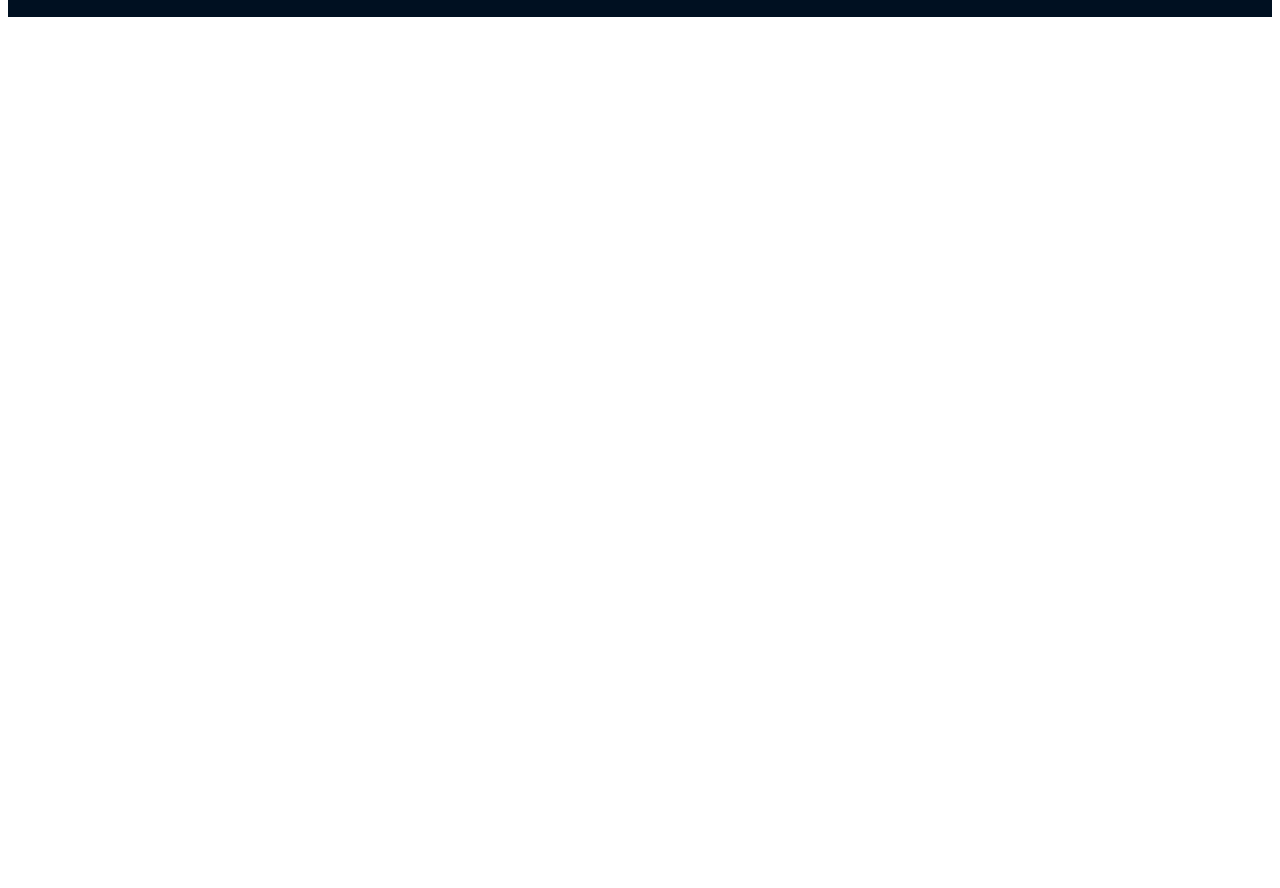
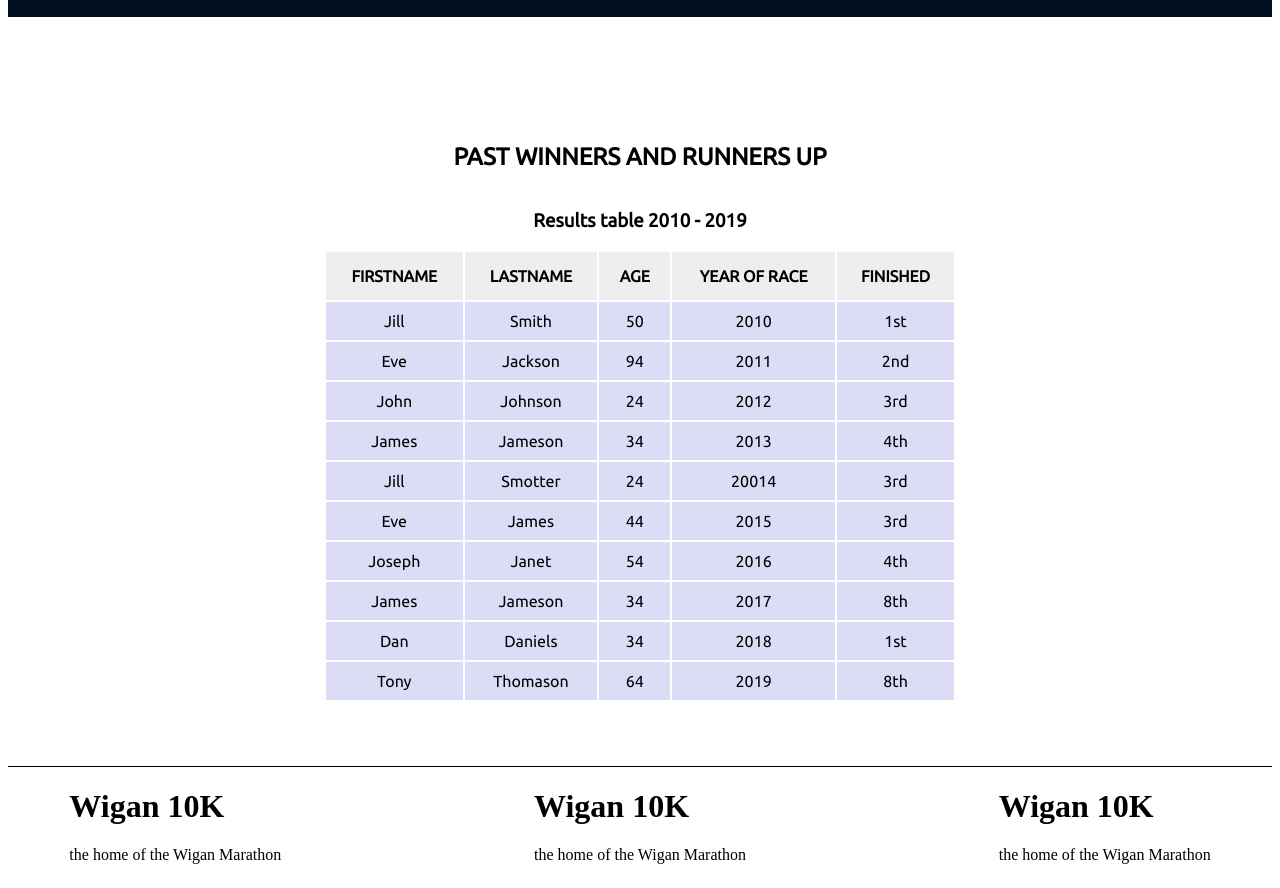
Before and after one commit to RyBrockers/wigan-coders-website, a plain HTML site: page public/examples/marathon.html in a window 1280 px wide. Shown: the part 980-1868 px from the top of the page. Before the commit the page ends 1123 px from the top, so only its background shows below. Drawn offline with Linux system fonts and the light colour scheme.

Commit message:
more work on marathon page

```diff
--- a/public/examples/marathon.css
+++ b/public/examples/marathon.css
@@ -99,7 +99,63 @@ section.mid {
 /* mid-content ends */
 
 
+/* projects */
+
+table {
+    text-align: center;
+}
+
+table th {
+    background: #eee;
+    padding: 15px;
+    text-transform: uppercase;
+}
+
+table td {
+    padding: 10px;
+    /* border-right: 1px solid #000; */
+    background: #dddcf7;
+}
+
+.projects-content {
+    text-align: left;
+    display: flex;
+    justify-content: center;
+    align-items: center;
+    flex-direction: column;
+}
+
+.projects h2 {
+    text-transform: uppercase;
+}
+
+
+/* projects ends */
+
+
 /* main ends */
+
+
+/* footer */
+
+.footer-container {
+    margin-top: 5%;
+}
+
+.footer-content {
+    display: flex;
+    justify-content: center;
+    align-items: center;
+    flex-direction: row;
+    border-top: 1px solid #000;
+}
+
+.middle-col {
+    margin: auto 20%;
+}
+
+
+/* footer ends */
 
 @media only screen and (max-width: 600px) {
     .mid-content {
--- a/public/examples/marathon.html
+++ b/public/examples/marathon.html
@@ -30,14 +30,17 @@
         <section class="top">
             <div class="top-content">
                 <strong>
-                <h2>Welcome to Wigan 10K homepage</h2>
+                        <h2>Welcome to Wigan 10K homepage</h2>
 
-                </strong>
+                    </strong>
                 <div class="image">
-                    <img src="../assets/marathon.jpg" alt="marathon icon of people">
+                    <img src="../assets/marathon.jpg" alt="marathon icon of
+                            people">
                 </div>
             </div>
         </section>
+        <!-- top content ends -->
+
         <div class="mid-header">
             <p>get your jog on!</p>
         </div>
@@ -46,22 +49,145 @@
             <div class="mid-content-container">
                 <div class="mid-content">
                     <div class="mid-content-image">
-                        <img src="../assets//download.jpg" alt="runner image">
+                        <img src="../assets//download.jpg" alt="runner
+                                image">
                     </div>
                     <div class="mid-content-info">
                         <p>If you are new to running or a seasoned pro, here at Wigan 10k we aim to cater for the most amature to the most tactical runners out there. Our race can be competitive for the atheletes and also fun for the whole family. Sign up
-                            today and recieve your welcome pack and <strong>get your jog on</strong> today.</p>
+                            today and recieve your welcome pack and <strong>get
+                                    your jog on</strong> today.</p>
                     </div>
                 </div>
             </div>
         </section>
         <!-- mid content ends -->
+        <!-- projects -->
+        <section>
+            <div class="projects">
+                <h2>Past winners and runners up</h2>
+                <div class="projects-content">
+                    <h3>Results table 2010 - 2019</h3>
+                    <table style="width: 50%;">
+                        <tr>
+                            <th>Firstname</th>
+                            <th>Lastname</th>
+                            <th>Age</th>
+                            <th>Year of Race</th>
+                            <th>Finished</th>
 
-        <!-- top content ends -->
+                        </tr>
+                        <tr>
+                            <td>Jill</td>
+                            <td>Smith</td>
+                            <td>50</td>
+                            <td>2010</td>
+                            <td>1st</td>
+
+                        </tr>
+                        <tr>
+                            <td>Eve</td>
+                            <td>Jackson</td>
+                            <td>94</td>
+                            <td>2011</td>
+                            <td>2nd</td>
+
+                        </tr>
+                        <tr>
+                            <td>John</td>
+                            <td>Johnson</td>
+                            <td>24</td>
+                            <td>2012</td>
+                            <td>3rd</td>
+
+                        </tr>
+                        <tr>
+                            <td>James</td>
+                            <td>Jameson</td>
+                            <td>34</td>
+                            <td>2013</td>
+                            <td>4th</td>
+
+                        </tr>
+                        <tr>
+                            <td>Jill</td>
+                            <td>Smotter</td>
+                            <td>24</td>
+                            <td>20014</td>
+                            <td>3rd</td>
+
+                        </tr>
+                        <tr>
+                            <td>Eve</td>
+                            <td>James</td>
+                            <td>44</td>
+                            <td>2015</td>
+                            <td>3rd</td>
+
+                        </tr>
+                        <tr>
+                            <td>Joseph</td>
+                            <td>Janet</td>
+                            <td>54</td>
+                            <td>2016</td>
+                            <td>4th</td>
+
+                        </tr>
+                        <tr>
+                            <td>James</td>
+                            <td>Jameson</td>
+                            <td>34</td>
+                            <td>2017</td>
+                            <td>8th</td>
+
+                        </tr>
+                        <tr>
+                            <td>Dan</td>
+                            <td>Daniels</td>
+                            <td>34</td>
+                            <td>2018</td>
+                            <td>1st</td>
+
+                        </tr>
+                        <tr>
+                            <td>Tony</td>
+                            <td>Thomason</td>
+                            <td>64</td>
+                            <td>2019</td>
+                            <td>8th</td>
+
+                        </tr>
+
+                    </table>
+                </div>
+            </div>
+        </section>
+        <!-- projects ends -->
+
 
 
     </main>
 
 </body>
+<!-- footer -->
+<footer>
+    <div class="footer-container">
+        <div class="footer-content">
+            <div class="left-col">
+                <h1>Wigan 10K</h1>
+                <p>the home of the Wigan Marathon</p>
+            </div>
+            <div class="middle-col">
+                <h1>Wigan 10K</h1>
+                <p>the home of the Wigan Marathon</p>
+            </div>
+            <div class="right-col">
+                <h1>Wigan 10K</h1>
+                <p>the home of the Wigan Marathon</p>
+            </div>
+
+        </div>
+    </div>
+</footer>
+<!-- footer ends -->
 
 </html>
```
Also changed, not shown: 1 other file.
